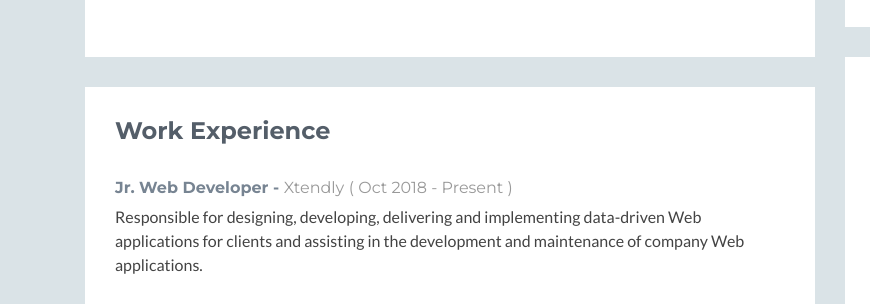
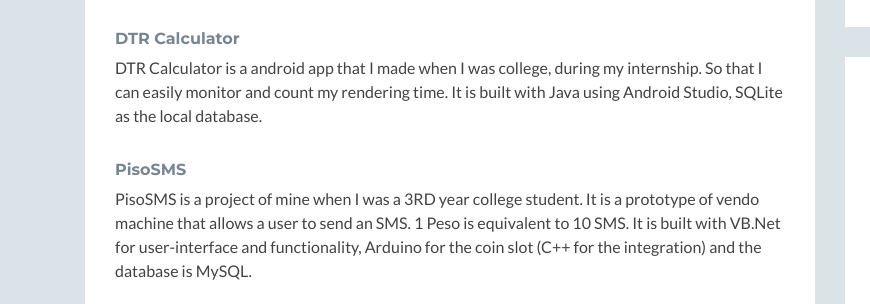
Before and after one commit to marmagzzz/github.io, a plain HTML site: page index.html in a window 1280 px wide. Shown: the part 1696-2000 px from the top of the page, 0-870 px from the left. Drawn offline with nearby package versions, Linux system fonts and the light colour scheme; no server answers; a script that the page names is missing; some icons are missing.

Commit message:
added projects

```diff
--- a/index.html
+++ b/index.html
@@ -113,6 +113,16 @@
                                 <h3 class="title"><a href="#/" target="_blank">MakePupp : An Android Based Dog Mate Finder</a></h3>
                                 <p class="summary">MakePupp is my first android app and it is my undergraduate thesis. The purpose of this android application is to help dog owners to find a breeding partner for their pets. I used Java for this project using Android Studio 2.+, native PHP for the backend and MySQL as a database.</p>
                                 <p><a class="more-link" href="https://drive.google.com/open?id=1u4TXoedu3PB_gj9CIpExgWQqZJyOSyp3" target="_blank"><i class="fas fa-external-link-alt"></i>Download Now</a></p>
+                            </div><!--//item-->
+
+                            <div class="item">
+                                <h3 class="title"><a href="#/" target="_blank">DTR Calculator</a></h3>
+                                <p class="summary">DTR Calculator is a android app that I made when I was college, during my internship. So that I can easily monitor and count my rendering time. It is built with Java using Android Studio, SQLite as the local database.</p>
+                            </div><!--//item-->
+
+                            <div class="item">
+                                <h3 class="title"><a href="#/" target="_blank">PisoSMS</a></h3>
+                                <p class="summary">PisoSMS is a project of mine when I was a 3RD year college student. It is a prototype of vendo machine that allows a user to send an SMS. 1 Peso is equivalent to 10 SMS. It is built with VB.Net for user-interface and functionality, Arduino for the coin slot (C++ for the integration) and the database is MySQL.</p>
                             </div><!--//item-->
 
                             <!-- <a class="btn btn-cta-secondary" href="#">More on CoderWall <i class="fas fa-chevron-right"></i></a> -->
```
